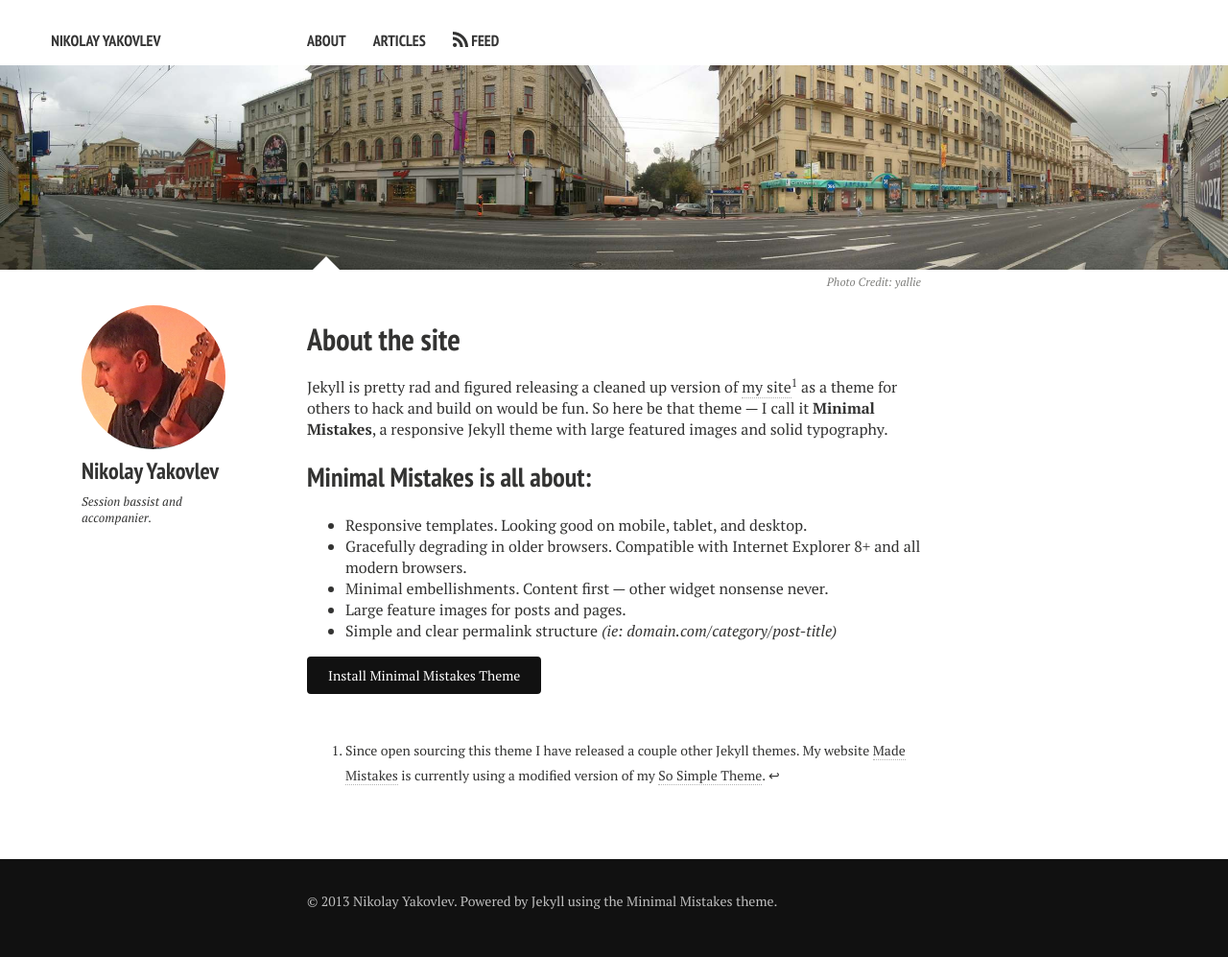
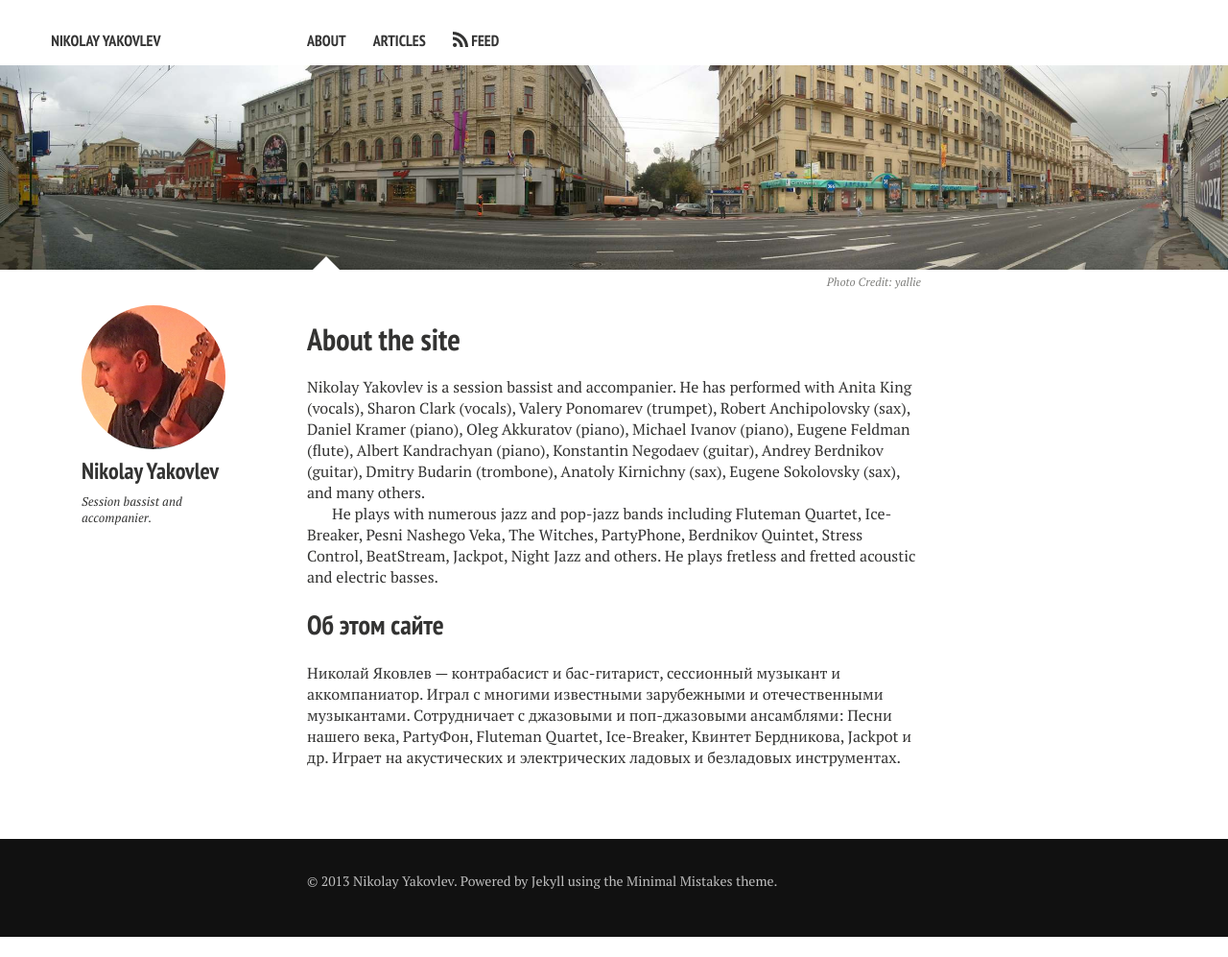
Before and after one commit to yallie/doublebass.ru, a Jekyll site: the page built from about.md, in a window 1280 px wide. Shown: the whole page at 96% size. Built offline with Jekyll 4.4.1, drawn with Linux system fonts in a browser that asks for light colours; nearby versions of some CDN libraries; after the commit the page ends 976 px from its top, so only the background shows below that.

Commit message:
Updated the About page.

```diff
--- a/_config.yml
+++ b/_config.yml
@@ -2,7 +2,7 @@ title:            Nikolay Yakovlev
 tagline:          Session bassist
 description:      Doublebass, fretted and fretless electric basses
 #Comment out url when working locally to resolve base urls correctly
-url:              http://yallie.github.io/doublebass.ru/
+url:              http://doublebass.ru/
 
 # Owner/author information
 owner:
--- a/about.md
+++ b/about.md
@@ -11,16 +11,19 @@ image:
   creditlink: http://sharp-shooter.ru
 ---
 
-Jekyll is pretty rad and figured releasing a cleaned up version of [my site](http://mademistakes.com)[^1] as a theme for others to hack and build on would be fun. So here be that theme --- I call it **Minimal Mistakes**, a responsive Jekyll theme with large featured images and solid typography.
+Nikolay Yakovlev is a session bassist and accompanier. He has performed with Anita King (vocals),
+Sharon Clark (vocals), Valery Ponomarev (trumpet), Robert Anchipolovsky (sax), Daniel Kramer (piano),
+Oleg Akkuratov (piano), Michael Ivanov (piano), Eugene Feldman (flute), Albert Kandrachyan (piano),
+Konstantin Negodaev (guitar), Andrey Berdnikov (guitar), Dmitry Budarin (trombone),
+Anatoly Kirnichny (sax), Eugene Sokolovsky (sax), and many others.
 
-## Minimal Mistakes is all about:
+He plays with numerous jazz and pop-jazz bands including Fluteman Quartet, Ice-Breaker,
+Pesni Nashego Veka, The Witches, PartyPhone, Berdnikov Quintet, Stress Control, BeatStream,
+Jackpot, Night Jazz and others. He plays fretless and fretted acoustic and electric basses.
 
-* Responsive templates. Looking good on mobile, tablet, and desktop.
-* Gracefully degrading in older browsers. Compatible with Internet Explorer 8+ and all modern browsers.
-* Minimal embellishments. Content first --- other widget nonsense never.
-* Large feature images for posts and pages.
-* Simple and clear permalink structure *(ie: domain.com/category/post-title)*
+## Об этом сайте
 
-<a markdown="0" href="{{ site.url }}/theme-setup" class="btn">Install Minimal Mistakes Theme</a>
-
-[^1]: Since open sourcing this theme I have released a couple other Jekyll themes. My website [Made Mistakes](http://mademistakes.com) is currently using a modified version of my [So Simple Theme](http://mmistakes.github.io/so-simple-theme/).
+Николай Яковлев — контрабасист и бас-гитарист, сессионный музыкант и аккомпаниатор. Играл с многими
+известными зарубежными и отечественными музыкантами. Сотрудничает с джазовыми и поп-джазовыми ансамблями:
+Песни нашего века, PartyФон, Fluteman Quartet, Ice-Breaker, Квинтет Бердникова, Jackpot и др.
+Играет на акустических и электрических ладовых и безладовых инструментах.
```
